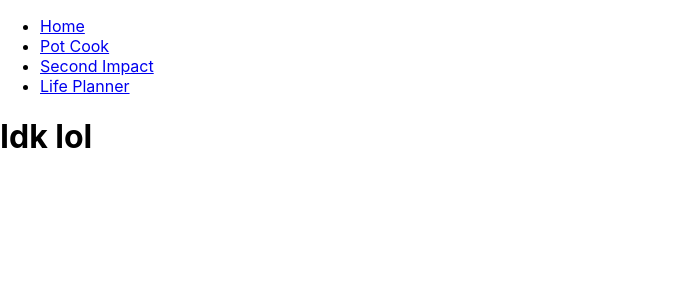
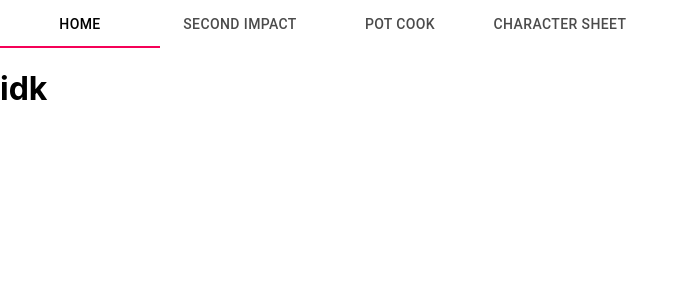
Before and after one commit to sobre-mesa/homestead, a React (Create React App) app: page / in a window 1280 px wide. Shown: the top 300 px of the page, without its empty margins (0-687 px from the left). Built offline with nearby package versions, Linux system fonts and the light colour scheme; the HTML template or start-up script is replaced by a standard one.

Commit message:
Google Tab Bar Working

```diff
--- a/src/App.js
+++ b/src/App.js
@@ -1,57 +1,57 @@
-import React from 'react';
-import { Counter } from './features/counter/Counter';
-import SecondImpact from './pages/second_impact/SecondImpact';
-import PotCook from './pages/pot_cook/potCook';
-import {
-  BrowserRouter as Router,
-  Switch,
-  Route,
-  Link
-} from "react-router-dom";
-
-import Sheet from './pages/char_sheet/sheet';
 import './App.scss';
 
-const NavBar = props => {
+import React from 'react';
+import { Link, Switch, Route, BrowserRouter } from "react-router-dom";
+import Tab from '@material-ui/core/Tab';
+
+import PotCook from './pages/pot_cook/potCook';
+import SecondImpact from './pages/second_impact/SecondImpact';
+import Sheet from './pages/char_sheet/sheet';
+import Tabs from '@material-ui/core/Tabs';
+
+const routes = [
+  ['/second-impact', 'Second Impact', <SecondImpact />],
+  ['/pot-cook', 'Pot Cook', <PotCook />],
+  ['/character-sheet', 'Character Sheet', <Sheet />],
+  ['/', 'Home', <h1>idk</h1>]]
+
+const tabs = () => {
+  let routesCopy = [...routes];
+  routesCopy.unshift(routesCopy.pop())
+  return routesCopy;
+}
+
+const TabPanel = ({location}) => {
   return (
-      <ul className="nav-bar">
-        <li>
-          <Link to="/">Home</Link>
-        </li>
-        <li>
-          <Link to="/pot-cook">Pot Cook</Link>
-        </li>
-        <li>
-          <Link to="/second-impact">Second Impact</Link>
-        </li>
-        <li>
-          <Link to="/character-sheet">Life Planner</Link>
-        </li>
-      </ul>
+    <>
+      <Tabs value={location.pathname}>
+        {tabs().map(
+          ([path, label, ]) => (
+            <Tab
+              label={label}
+              value={path}
+              to={path}
+              key={path}
+              component={Link} />))}
+      </Tabs>
+    </>
   )
 }
 
 const App = () => {
   return (
-    <>
-      <Router>
-        <NavBar />
-        <Switch>
-          <Route path="/second-impact">
-            <SecondImpact />
-          </Route>
-          <Route path="/pot-cook">
-            <PotCook />
-          </Route>
-          <Route path="/character-sheet">
-            <Sheet />
-          </Route>
-          <Route path="/">
-            <h1>Idk lol </h1>
-          </Route>
-        </Switch>
-      </Router>
-    </>
+    <BrowserRouter>
+      <Route
+        path="/"
+        render={x => <TabPanel {...x} />}/>
+      <Switch>
+        {routes.map(([path, , component]) => (
+          <Route
+            path={path}
+            key={path}>
+            {component}</Route>))}
+      </Switch>
+    </BrowserRouter>
   );
 }
 
--- a/src/pages/char_sheet/sheet.js
+++ b/src/pages/char_sheet/sheet.js
@@ -1,6 +1,6 @@
-import React, { useState } from 'react';
-import { PageHeader, Row, Col, InputNumber, Card, Typography } from 'antd';
-const { Title, Text } = Typography;
+import React from 'react';
+import { Row, Col, Typography } from 'antd';
+const { Title } = Typography;
 
 const Sheet = () => {
   return (
--- a/src/pages/pot_cook/potCook.js
+++ b/src/pages/pot_cook/potCook.js
@@ -1,7 +1,7 @@
-import React, { useState } from 'react';
+import React from 'react';
 import { Tooltip, Progress } from 'antd';
 import { useSelector, useDispatch } from 'react-redux';
-import { set, decrement, selectTotal, selectSecs } from './cookSlice';
+import { decrement, selectTotal, selectSecs } from './cookSlice';
 
 const PotCook = () => {
   const dispatch = useDispatch();
--- a/src/pages/second_impact/impactSlice.js
+++ b/src/pages/second_impact/impactSlice.js
@@ -11,19 +11,19 @@ export const slice = createSlice({
   reducers: {
     incrementByAmount: (state, action) => {
       let payload = action.payload;
-      if(payload.account == "nv"){
+      if(payload.account === "nv"){
         state.savings.nv += payload.amount;
       }
-      else if(payload.account == "eb"){
+      else if(payload.account === "eb"){
         state.savings.eb += payload.amount;
       }
     },
     decrementByAmount: (state, action) => {
       let payload = action.payload;
-      if(payload.account == "nv"){
+      if(payload.account === "nv"){
         state.savings.nv -= payload.amount;
       }
-      else if(payload.account == "eb"){
+      else if(payload.account === "eb"){
         state.savings.eb -= payload.amount;
       }
     },
```
